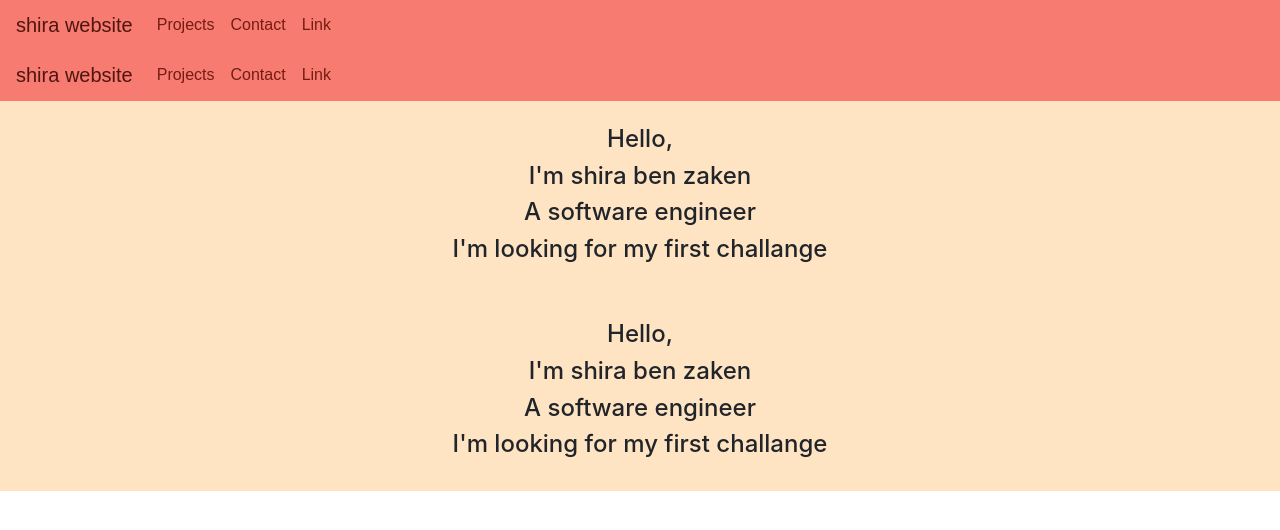
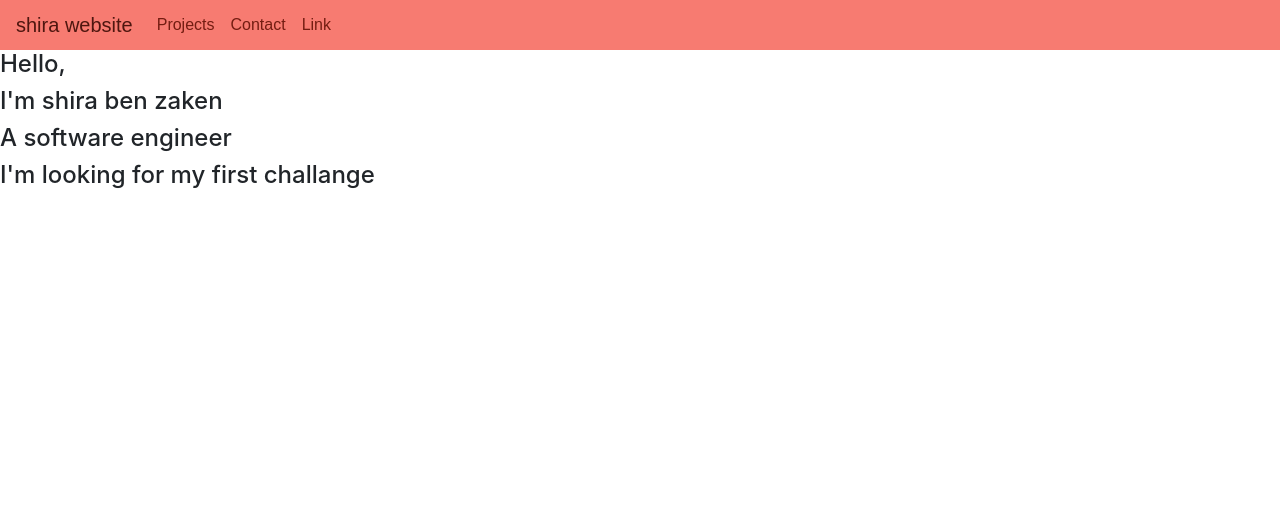
Before and after one commit to ShiraBenZaken/mysite-project-, an Angular app: page /home-component in a window 1280 px wide. Shown: the top 530 px of the page. Built offline with nearby package versions, Linux system fonts and the light colour scheme.

Commit message:
fix nav and open component - homepage

```diff
--- a/src/app/app.component.html
+++ b/src/app/app.component.html
@@ -19,23 +19,5 @@
     </ul>
   </div>
 </nav>
+</html>
 <router-outlet></router-outlet>
-
-  <body class="page">
-    <div>
-      <div class="space">
-
-      </div>
-      <div class="firstshow">
-        <h4>Hello,</h4>
-        <h4>I'm shira ben zaken</h4>
-        <h4>A software engineer</h4>
-        <h4>I'm looking for my first challange</h4>
-      </div>
-
-      <div>
-
-      </div>
-    </div>
-  </body>
-</html>
--- a/src/app/app.module.ts
+++ b/src/app/app.module.ts
@@ -5,13 +5,15 @@ import { AppComponent } from './app.component';
 import { NgbModule } from '@ng-bootstrap/ng-bootstrap';
 import { ContactComponent } from './contact/contact.component';
 import { AppRoutingModule } from './app-routing.module';
+import { HomepageComponent } from './homepage/homepage.component';
 
 
 
 @NgModule({
   declarations: [
     AppComponent,
-    ContactComponent
+    ContactComponent,
+    HomepageComponent
   ],
   imports: [
     BrowserModule,
--- /dev/null
+++ b/src/app/homepage/homepage.component.html
@@ -0,0 +1,17 @@
+  <body class="page">
+    <div>
+      <div class="space">
+
+      </div>
+      <div class="firstshow">
+        <h4>Hello,</h4>
+        <h4>I'm shira ben zaken</h4>
+        <h4>A software engineer</h4>
+        <h4>I'm looking for my first challange</h4>
+      </div>
+
+      <div>
+
+      </div>
+    </div>
+  </body>
--- /dev/null
+++ b/src/app/homepage/homepage.component.ts
@@ -0,0 +1,15 @@
+import { Component, OnInit } from '@angular/core';
+
+@Component({
+  selector: 'app-homepage',
+  templateUrl: './homepage.component.html',
+  styleUrls: ['./homepage.component.css']
+})
+export class HomepageComponent implements OnInit {
+
+  constructor() { }
+
+  ngOnInit(): void {
+  }
+
+}
```
Also changed, not shown: src/app/app-routing.module.ts (+8 -6 lines), src/app/homepage/homepage.component.css (added), 1 other file (tests, documents, lock files or other folders).
